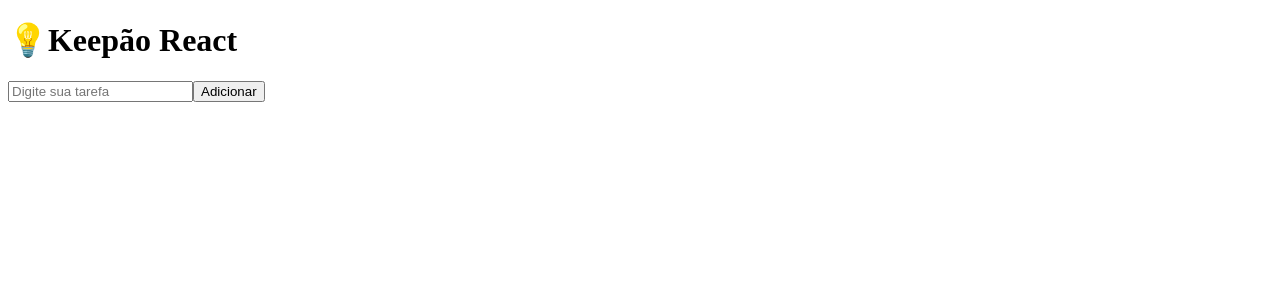
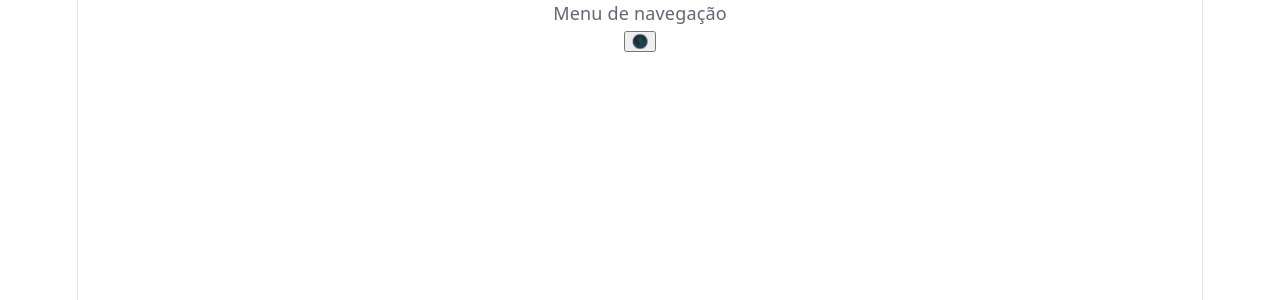
Before and after one commit to miguelgbaggio17-tech/react-aula1, a React (Vite) app: page / in a window 1280 px wide. Shown: the top 300 px of the page. Built offline with nearby package versions, Linux system fonts and the light colour scheme.

Commit message:
Add: Troca de Tema

```diff
--- a/src/App.jsx
+++ b/src/App.jsx
@@ -1,31 +1,15 @@
-import { useState } from 'react'
-import reactLogo from './assets/react.svg'
-import viteLogo from './assets/vite.svg'
-import heroImg from './assets/hero.png'
 import './App.css'
-import Paragrafo from './Paragrafo'
-import CaixaTexto from './CaixaTexto'
+import ThemeToggleButton from './components/ThemeToggleButton'
+import { ThemeProvider } from './contexts/ThemeContext'
 
 function App() {
-  const [count, setCount] = useState(0)
-
   return (
-    <>
-      <section id="center">
-        <div className="hero">
-          <img src={heroImg} className="base" width="170" height="179" alt="" />
-          <img src={reactLogo} className="framework" alt="React logo" />
-          <img src={viteLogo} className="vite" alt="Vite logo" />
-        </div>
-        <div>
-          <h1>Comece!</h1>
-        </div>
-
-        <CaixaTexto />
-        <Paragrafo nome="Fulano"/>
-        <Paragrafo nome="Beltrano"/>
-      </section>
-    </>
+    <ThemeProvider>
+      <div>
+        <nav>Menu de navegação</nav>
+        <ThemeToggleButton />
+      </div>
+    </ThemeProvider>
   )
 }
 
--- /dev/null
+++ b/src/components/ThemeToggleButton.jsx
@@ -0,0 +1,14 @@
+import React, { useContext } from 'react'
+import { ThemeContext } from '../contexts/ThemeContext'
+
+const ThemeToggleButton = () => {
+    const { theme, toggleTheme } = useContext(ThemeContext);
+
+    return (
+        <button onClick={toggleTheme}>
+            {theme === 'light' ? '🌑' : '☀️'}
+        </button>
+    )
+}
+
+export default ThemeToggleButton
--- /dev/null
+++ b/src/contexts/ThemeContext.jsx
@@ -0,0 +1,21 @@
+import React, { createContext, useState } from 'react'
+
+// Cria um contexto
+export const ThemeContext = createContext();
+
+// Cria o "provider" para fornecer as informações
+export const ThemeProvider = ({ children }) => {
+    const [theme, setTheme] = useState('light');
+
+    const toggleTheme = () => {
+        setTheme(currentTheme => currentTheme === 'light' ? 'dark' : 'light');
+    }
+
+    const value = { theme, toggleTheme }
+
+    return (
+        <ThemeContext value={value}>
+            {children}
+        </ThemeContext>
+    )
+}
--- a/src/index.css
+++ b/src/index.css
@@ -1,4 +1,4 @@
-/* :root {
+:root {
   --text: #6b6375;
   --text-h: #08060d;
   --bg: #fff;
@@ -108,4 +108,4 @@ code {
   line-height: 135%;
   padding: 4px 8px;
   background: var(--code-bg);
-} */
+}
--- a/src/main.jsx
+++ b/src/main.jsx
@@ -1,11 +1,11 @@
 import { StrictMode } from 'react'
 import { createRoot } from 'react-dom/client'
-import AppTarefas from './AppTarefas.jsx'
 import './index.css'
+import App from './App.jsx'
 
 createRoot(document.getElementById('root')).render(
   <StrictMode>
-    {/* <App /> */}
-    <AppTarefas />
+    <App />
+    {/* <AppTarefas /> */}
   </StrictMode>,
 )
```
Also changed, not shown: src/pages/Tarefas/AppTarefas.jsx (renamed from src/AppTarefas.jsx), src/pages/Tarefas/TarefasForm.jsx (renamed from src/TarefasForm.jsx), src/pages/Tarefas/TarefasItem.jsx (renamed from src/TarefasItem.jsx), src/pages/Tarefas/TarefasLista.jsx (renamed from src/TarefasLista.jsx).
